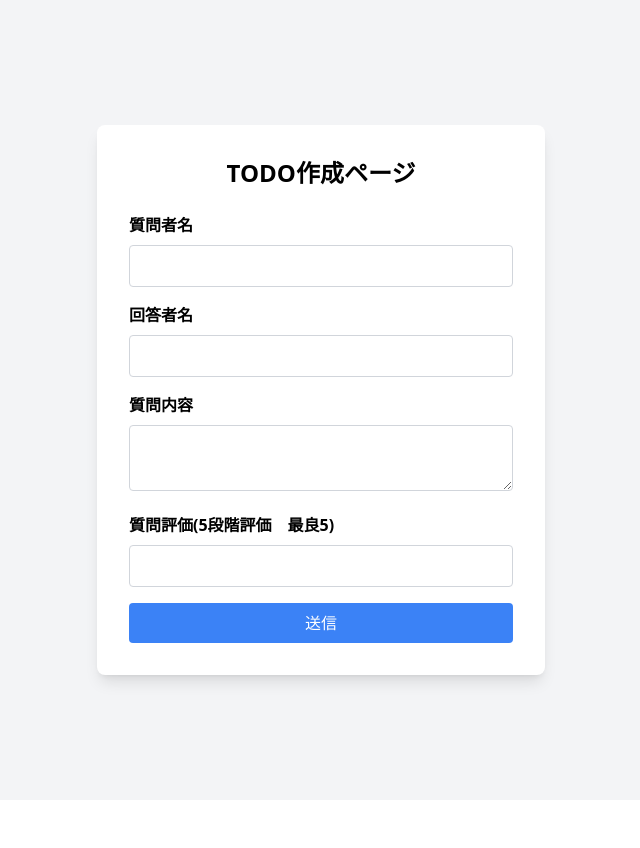
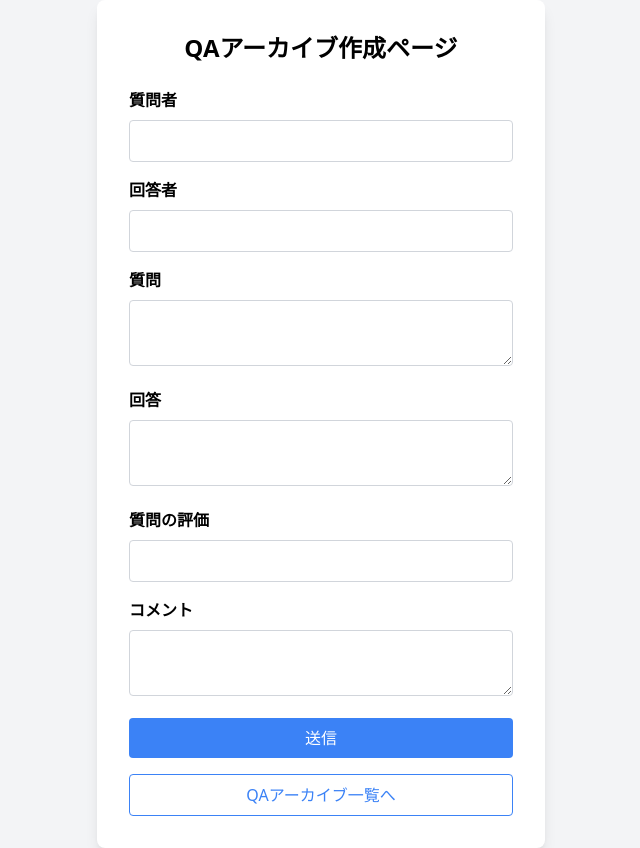
Before and after one commit to gray-1to/biprogy-hackathon-2024-fornt, a Next.js app: page /qa_archive/new in a window 1280 px wide. Shown: the whole page, without its empty margins (319-959 px from the left). Before the commit the page ends 800 px from the top, so only its background shows below. Built offline with nearby package versions, Linux system fonts and the light colour scheme.

Commit message:
connect qa

```diff
--- a/src/pages/qa_archive/list/index.tsx
+++ b/src/pages/qa_archive/list/index.tsx
@@ -2,8 +2,8 @@ import type { InferGetServerSidePropsType, GetServerSideProps } from 'next'
 
 export const getServerSideProps = (async () => {
     // TODO: set backend url
-    const API_URL = 'http://localhost:3000/api/qa_archive/get'
-    // const API_URL = 'http://127.0.0.1:3001/todo/get'
+    // const API_URL = 'http://localhost:3000/api/qa_archive/get'
+    const API_URL = 'http://localhost:3001/qa/get'
     const res = await fetch(API_URL)
     const repo = await res.json()
     console.log(repo)
@@ -13,13 +13,32 @@ export const getServerSideProps = (async () => {
 
 
 export default function Home({repo}) {
+
     return (
+        // <>
+        //     <Head>
+        //         <title>QAアーカイブページ</title>
+        //     </Head>
+
+        //     <div className="max-w-6xl mx-auto px-4 sm:px-6 lg:px-8">
+        //         <div className="py-12">
+        //         <h1 className="text-3xl font-bold text-center mb-8">QAアーカイブページ</h1>
+        //         <div className="flex justify-end mb-4">
+        //             <Link
+        //             href="/qa_archive/new"
+        //             className="inline-block bg-blue-500 text-white py-2 px-4 rounded hover:bg-blue-600 focus:outline-none focus:ring-2 focus:ring-blue-500 focus:ring-opacity-50"
+        //             >
+        //             新規作成
+        //             </Link>
+        // </>
         <table>
             <thead>
                 <tr>
                     <th>質問者</th>
                     <th>回答者</th>
-                    <th>質問内容</th>
+                    <th>質問</th>
+                    <th>回答</th>
+                    <th>コメント</th>
                     <th>質問評価</th>
                 </tr>
             </thead>
@@ -27,9 +46,11 @@ export default function Home({repo}) {
                 {repo.records.map((data) => {
                     return (
                         <tr>
-                            <th>{data.questionier.value}</th>
-                            <th>{data.answerer.value}</th>
+                            <th>{data.questioner.value}</th>
+                            <th>{data.respondent.value}</th>
                             <th>{data.question.value}</th>
+                            <th>{data.answer.value}</th>
+                            <th>{data.comment.value}</th>
                             <th>{data.evaluation.value}</th>
                         </tr>
                     )
--- a/src/pages/qa_archive/new/index.tsx
+++ b/src/pages/qa_archive/new/index.tsx
@@ -1,30 +1,30 @@
 import Head from 'next/head';
+import Link from 'next/link';
 import { SubmitHandler, useForm } from 'react-hook-form';
-import React, { useState } from 'react';
-import FlashMessage from '@/hock/FlashMessage';
+import { toast } from 'react-toastify';
+
+const API_BASE_URL = 'http://127.0.0.1:3001';
 
 type QAArchiveCreateParams = {
-  questionier: string,
-  answerer: string,
-  question: string,
-  evaluation: number
+  questioner: string;
+  respondent: string;
+  question: string;
+  answer: string;
+  evaluation: number;
+  comment: string;
 };
 
 const QAArchiveNewPage = () => {
-  const [flashMessage, setFlashMessage] = useState<{
-    message: string;
-    type: 'success' | 'error';
-  } | null>(null);
   const {
     register,
     handleSubmit,
     formState: { errors },
   } = useForm<QAArchiveCreateParams>();
 
-  const onSubmit: SubmitHandler<QAArchiveCreateParams> = async (data) => {
+const onSubmit: SubmitHandler<QAArchiveCreateParams> = async (data) => {
     try {
-      console.log(JSON.stringify(data))
-      const response = await fetch('http://127.0.0.1:3001/qa_archive/post', {
+      // const send_data = { ...data, startTime: '-1' };
+      const response = await fetch(API_BASE_URL + '/qa/post', {
         method: 'POST',
         body: JSON.stringify(data),
         headers: {
@@ -37,12 +37,10 @@ const QAArchiveNewPage = () => {
       }
 
       const result = await response.json();
-      console.log(result);
-
-      setFlashMessage({ message: '編集内容の保存に成功しました', type: 'success' });
+      toast.success('タスクを作成しました');
     } catch (error) {
       console.error('Error:', error);
-      setFlashMessage({ message: '保存中にエラーが発生しました', type: 'error' });
+      toast.error('エラーが発生しました');
     }
   };
 
@@ -52,50 +50,43 @@ const QAArchiveNewPage = () => {
         <title>QAアーカイブ作成ページ</title>
       </Head>
 
-      {flashMessage && (
-        <FlashMessage
-          message={flashMessage.message}
-          type={flashMessage.type}
-          onClose={() => setFlashMessage(null)}
-        />
-      )}
       <div className="min-h-screen flex items-center justify-center bg-gray-100">
         <div className="bg-white p-8 rounded-lg shadow-lg w-full max-w-md">
-          <h2 className="text-2xl font-bold mb-6 text-center">TODO作成ページ</h2>
+          <h2 className="text-2xl font-bold mb-6 text-center">QAアーカイブ作成ページ</h2>
           <form onSubmit={handleSubmit(onSubmit)} className="space-y-4">
             <div>
-              <label htmlFor="questionier" className="block font-semibold text-base mb-2">
-                質問者名
+              <label htmlFor="questioner" className="block font-semibold text-base mb-2">
+                質問者
               </label>
               <input
-                id="questionier"
-                {...register('questionier', {
+                id="questioner"
+                {...register('questioner', {
                   required: '入力してください',
                 })}
                 className="border border-gray-300 rounded w-full py-2 px-3 focus:outline-none focus:ring-2 focus:ring-blue-500"
               />
-              {errors.questionier && (
-                <span className="text-red-500 text-sm">{errors.questionier.message}</span>
+              {errors.questioner && (
+                <span className="text-red-500 text-sm">{errors.questioner.message}</span>
               )}
             </div>
             <div>
-              <label htmlFor="answerer" className="block font-semibold text-base mb-2">
-                回答者名
+              <label htmlFor="respondent" className="block font-semibold text-base mb-2">
+                回答者
               </label>
               <input
-                id="answerer"
-                {...register('answerer', {
+                id="respondent"
+                {...register('respondent', {
                   required: '入力してください',
                 })}
                 className="border border-gray-300 rounded w-full py-2 px-3 focus:outline-none focus:ring-2 focus:ring-blue-500"
               />
-              {errors.answerer && (
-                <span className="text-red-500 text-sm">{errors.answerer.message}</span>
+              {errors.respondent && (
+                <span className="text-red-500 text-sm">{errors.respondent.message}</span>
               )}
             </div>
             <div>
               <label htmlFor="question" className="block font-semibold text-base mb-2">
-                質問内容
+                質問
               </label>
               <textarea
                 id="question"
@@ -107,8 +98,21 @@ const QAArchiveNewPage = () => {
               {errors.question && <span className="text-red-500 text-sm">{errors.question.message}</span>}
             </div>
             <div>
+              <label htmlFor="answer" className="block font-semibold text-base mb-2">
+                回答
+              </label>
+              <textarea
+                id="answer"
+                {...register('answer', {
+                  required: '入力してください',
+                })}
+                className="border border-gray-300 rounded w-full py-2 px-3 focus:outline-none focus:ring-2 focus:ring-blue-500"
+              />
+              {errors.answer && <span className="text-red-500 text-sm">{errors.answer.message}</span>}
+            </div>
+            <div>
               <label htmlFor="evaluation" className="block font-semibold text-base mb-2">
-                質問評価(5段階評価　最良5)
+                質問の評価
               </label>
               <input
                 id="evaluation"
@@ -120,12 +124,31 @@ const QAArchiveNewPage = () => {
               />
               {errors.evaluation && <span className="text-red-500 text-sm">{errors.evaluation.message}</span>}
             </div>
+            <div>
+              <label htmlFor="comment" className="block font-semibold text-base mb-2">
+                コメント
+              </label>
+              <textarea
+                id="comment"
+                {...register('comment', {
+                  required: '入力してください',
+                })}
+                className="border border-gray-300 rounded w-full py-2 px-3 focus:outline-none focus:ring-2 focus:ring-blue-500"
+              />
+              {errors.comment && <span className="text-red-500 text-sm">{errors.comment.message}</span>}
+            </div>
             <button
               type="submit"
-              className="w-full bg-blue-500 text-white py-2 px-4 rounded hover:bg-blue-600 focus:outline-none focus:ring-2 focus:ring-blue-500 focus:ring-opacity-50"
+              className="block w-full bg-blue-500 text-white py-2 px-4 rounded hover:bg-blue-600 focus:outline-none focus:ring-2 focus:ring-blue-500 focus:ring-opacity-50 mb-4"
             >
               送信
             </button>
+            <Link
+              href="/qa_archive/list"
+              className="block w-full bg-white text-blue-500 border border-blue-500 py-2 px-4 rounded hover:bg-blue-500 hover:text-white focus:outline-none focus:ring-2 focus:ring-blue-500 focus:ring-opacity-50 text-center"
+            >
+              QAアーカイブ一覧へ
+            </Link>
           </form>
         </div>
       </div>
```
